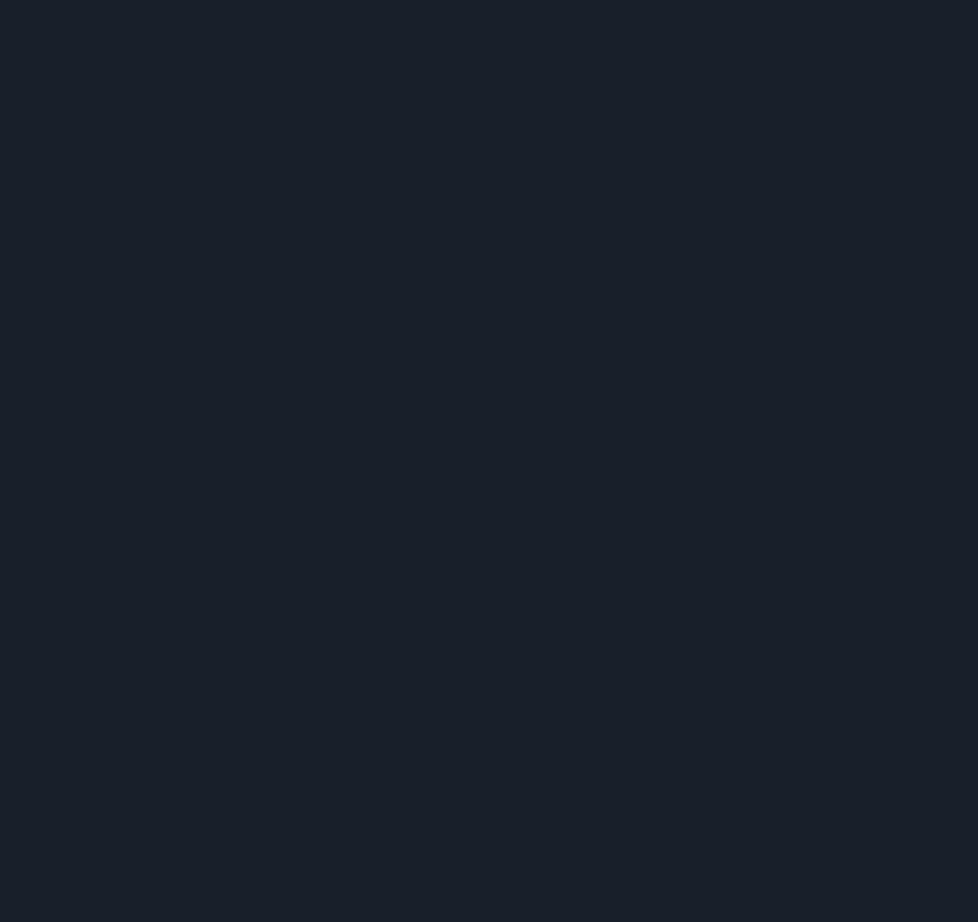
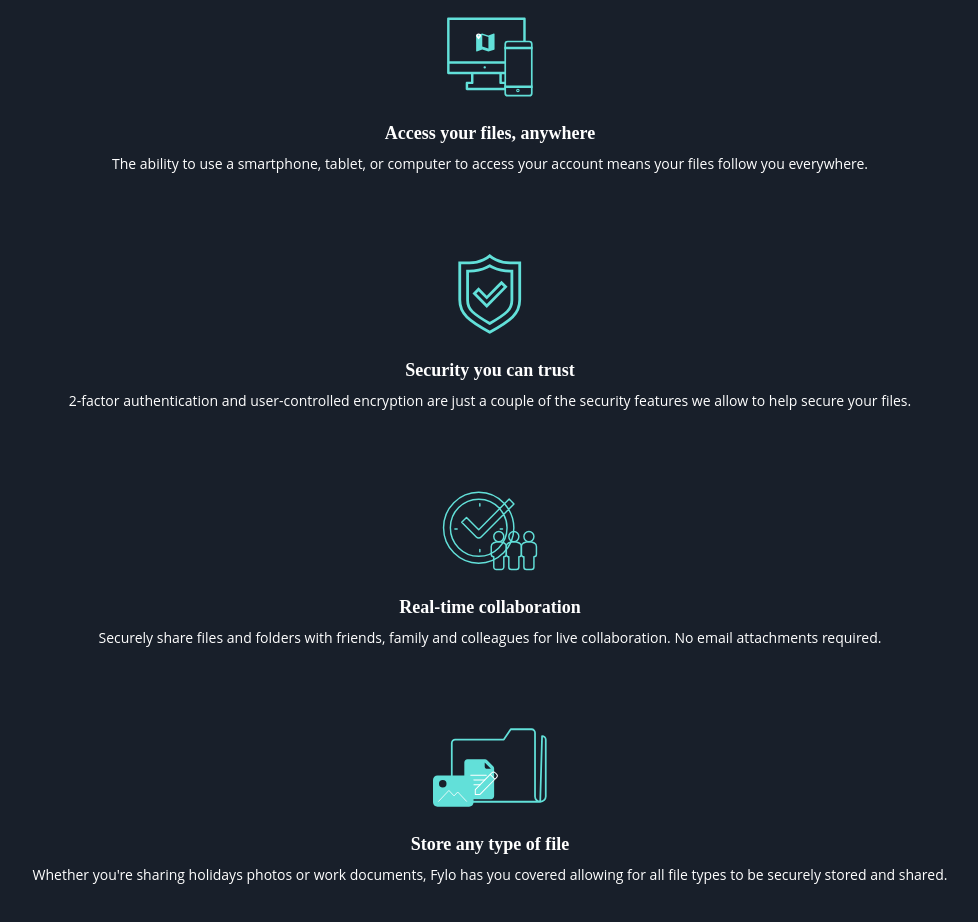
Before and after one commit to NSJTeo/fylo-landing-page, a Vue app: page / in a window 1280 px wide. Shown: the part 620-1542 px from the top of the page, without its empty margins (150-1128 px from the left). Before the commit the page ends 800 px from the top, so only its background shows below. Built offline with nearby package versions, Linux system fonts and the light colour scheme.

Commit message:
Feature and Features components

```diff
--- a/src/App.vue
+++ b/src/App.vue
@@ -1,15 +1,19 @@
 <template>
   <Header />
-  <main><Hero /></main>
+  <main>
+    <Hero />
+    <Features />
+  </main>
 </template>
 
 <script>
-import Header from './components/Header';
-import Hero from './components/Hero';
+import Header from './components/Header.vue';
+import Hero from './components/Hero.vue';
+import Features from './components/Features.vue';
 
 export default {
   name: 'App',
-  components: { Header, Hero },
+  components: { Header, Hero, Features },
 };
 </script>
 
--- a/src/assets/data/features.json
+++ b/src/assets/data/features.json
@@ -2,25 +2,21 @@
   {
     "id": 1,
     "header": "Access your files, anywhere",
-    "text": "The ability to use a smartphone, tablet, or computer to access your account means your files follow you everywhere.",
-    "image": "access"
+    "text": "The ability to use a smartphone, tablet, or computer to access your account means your files follow you everywhere."
   },
   {
     "id": 2,
     "header": "Security you can trust",
-    "text": "2-factor authentication and user-controlled encryption are just a couple of the security features we allow to help secure your files.",
-    "image": "security"
+    "text": "2-factor authentication and user-controlled encryption are just a couple of the security features we allow to help secure your files."
   },
   {
     "id": 3,
     "header": "Real-time collaboration",
-    "text": "Securely share files and folders with friends, family and colleagues for live collaboration. No email attachments required.",
-    "image": "collaboration"
+    "text": "Securely share files and folders with friends, family and colleagues for live collaboration. No email attachments required."
   },
   {
     "id": 4,
     "header": "Store any type of file",
-    "text": "Whether you're sharing holidays photos or work documents, Fylo has you covered allowing for all file types to be securely stored and shared.",
-    "image": "any"
+    "text": "Whether you're sharing holidays photos or work documents, Fylo has you covered allowing for all file types to be securely stored and shared."
   }
 ]
--- /dev/null
+++ b/src/components/Feature.vue
@@ -0,0 +1,46 @@
+<template>
+  <div className="feature__container">
+    <slot></slot>
+  </div>
+</template>
+
+<script></script>
+
+<style lang="scss">
+.feature {
+  &__container {
+    margin-bottom: 80px;
+    display: flex;
+    flex-direction: column;
+    align-items: center;
+    padding: 0 28px;
+    &:last-child {
+      margin-bottom: 0;
+    }
+  }
+  &__image {
+    margin-bottom: 24px;
+    height: 80px;
+    width: auto;
+  }
+  &__header {
+    margin-bottom: 0.5rem;
+    font-family: 'Raleway';
+    font-style: normal;
+    font-weight: 700;
+    font-size: 18px;
+    line-height: 24px;
+    text-align: center;
+    color: #ffffff;
+  }
+  &__text {
+    font-family: 'Open Sans';
+    font-style: normal;
+    font-weight: 400;
+    font-size: 14px;
+    line-height: 21px;
+    text-align: center;
+    color: #ffffff;
+  }
+}
+</style>
--- /dev/null
+++ b/src/components/Features.vue
@@ -0,0 +1,50 @@
+<template>
+  <div className="features__background">
+    <div className="features__container">
+      <Feature v-for="feature in features" :key="feature.id">
+        <img :src="feature.image" className="feature__image" />
+        <p className="feature__header">{{ feature.header }}</p>
+        <p className="feature__text">{{ feature.text }}</p>
+      </Feature>
+    </div>
+  </div>
+</template>
+
+<script>
+import features from '../assets/data/features.json';
+import Feature from './Feature.vue';
+import anywhereIcon from '../assets/icons/icon-access-anywhere.svg';
+import securityIcon from '../assets/icons/icon-security.svg';
+import collaborationIcon from '../assets/icons/icon-collaboration.svg';
+import anyFileIcon from '../assets/icons/icon-any-file.svg';
+
+const images = [anywhereIcon, securityIcon, collaborationIcon, anyFileIcon];
+
+features.forEach((feature, i) => {
+  feature.image = images[i];
+});
+
+export default {
+  name: 'Features',
+  components: { Feature },
+  data() {
+    return {
+      features,
+    };
+  },
+};
+</script>
+
+<style lang="scss">
+.features {
+  &__background {
+    margin-bottom: 160px;
+  }
+  &__container {
+    max-width: 1440px;
+    display: flex;
+    flex-direction: column;
+    align-items: center;
+  }
+}
+</style>
```
